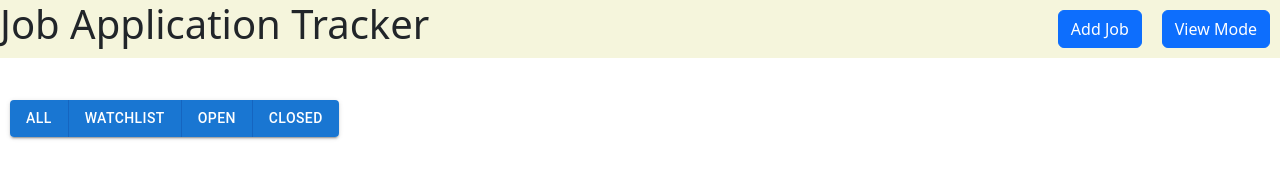
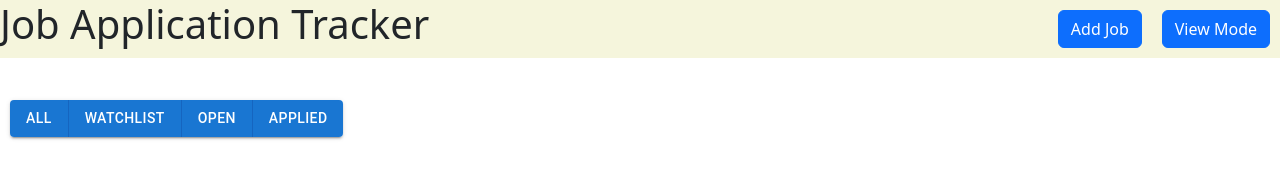
Before and after one commit to cleecoloma/Projects, a React (Create React App) app in the folder application-tracker/: page / in a window 1280 px wide. Shown: the top 190 px of the page. Built offline with nearby package versions, Linux system fonts and the light colour scheme.

Commit message:
need to learn more about useEffect

```diff
--- a/application-tracker/src/components/Filter.jsx
+++ b/application-tracker/src/components/Filter.jsx
@@ -9,7 +9,7 @@ function Filter() {
             <Button>All</Button>
             <Button>Watchlist</Button>
             <Button>Open</Button>
-            <Button>Closed</Button>
+            <Button>Applied</Button>
         </ButtonGroup>
     );
 }
--- a/application-tracker/src/components/Job.jsx
+++ b/application-tracker/src/components/Job.jsx
@@ -1,13 +1,16 @@
-import React, { useState } from "react";
+import React, { useState, useEffect } from "react";
 import DeleteForeverIcon from '@mui/icons-material/DeleteForever';
-import FavoriteIcon from '@mui/icons-material/Favorite';
-import Switch from "@mui/material/Switch";
+import FavoriteBorderIcon from '@mui/icons-material/FavoriteBorder';
+import Checkbox from '@mui/material/Checkbox';
 import Button from "@mui/material/Button";
 import EditModal from "./EditModal";
 import ButtonGroup from '@mui/material/ButtonGroup';
+import FavoriteIcon from '@mui/icons-material/Favorite';
 
 function Job(props) {
     const [modalShow, setModalShow] = useState(false);
+    // const [press, setPress] = useState(false);
+    // const [favorite, setFavorite] = useState(false);
 
     function deleteClick() {
         props.removeJob(props.id)
@@ -17,12 +20,18 @@ function Job(props) {
         props.updateJob(props.id)
     }
 
+    // function wasPress() {
+    //     setPress(prevState => {
+    //         prevState = !prevState;
+    //     });
+    // }
+
     return (
         <section>
             <div className="job">
                 <div className="job-top">
                     <p><em>Title: </em>{props.title}</p>
-                    <Switch {...props} />
+                    <Checkbox />
                 </div>
                 <div>
                     <p><em>Company: </em>{props.company}</p>
@@ -32,7 +41,7 @@ function Job(props) {
                     <Button variant="outlined" href={props.link}> Job Listing Link </Button>
                     <div className="job-bottom-icons">
                     <ButtonGroup variant="text" aria-label="text button group">
-                        <Button><FavoriteIcon /></Button>
+                        <Button><FavoriteIcon color="error"/></Button>
                         <Button>
                             <EditModal
                                 onClick={editClick}
```
